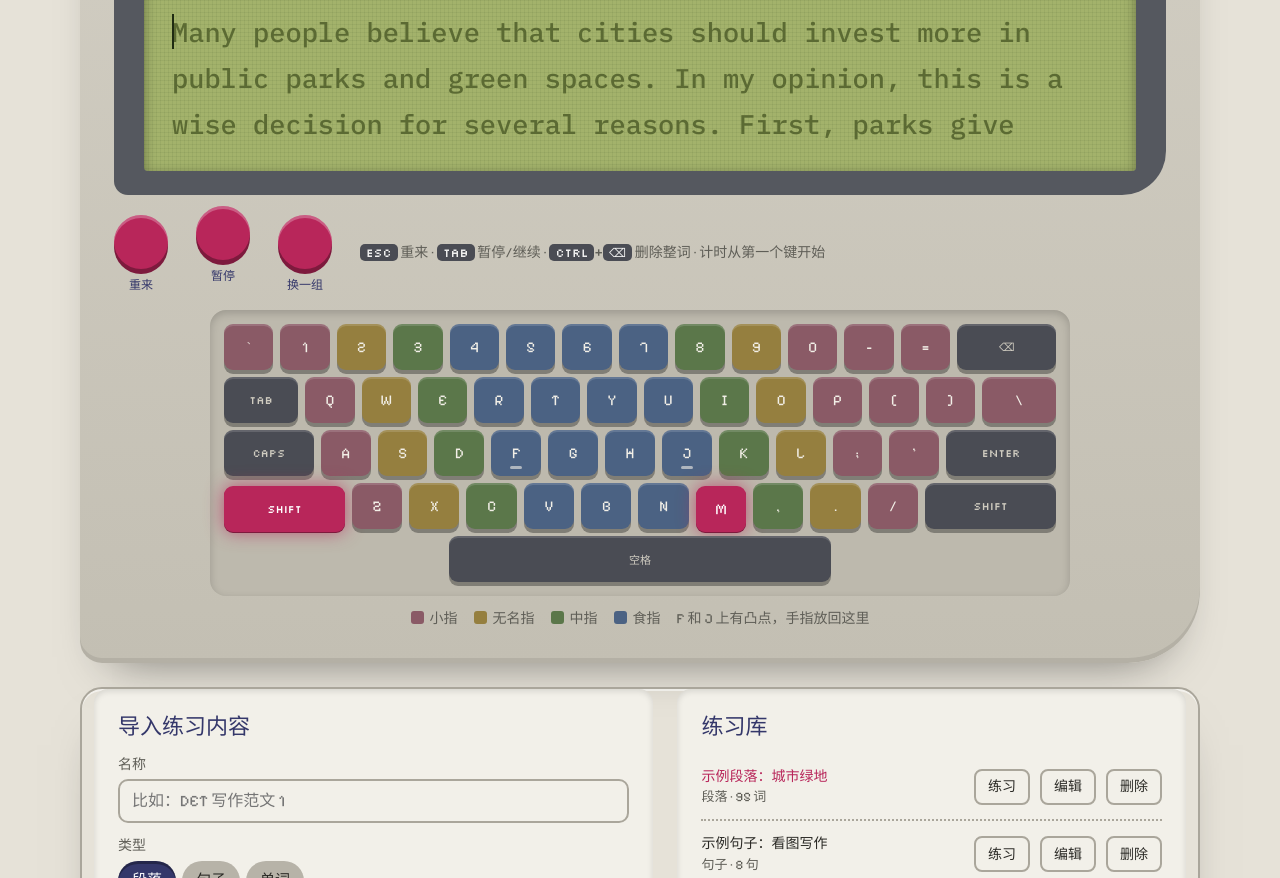
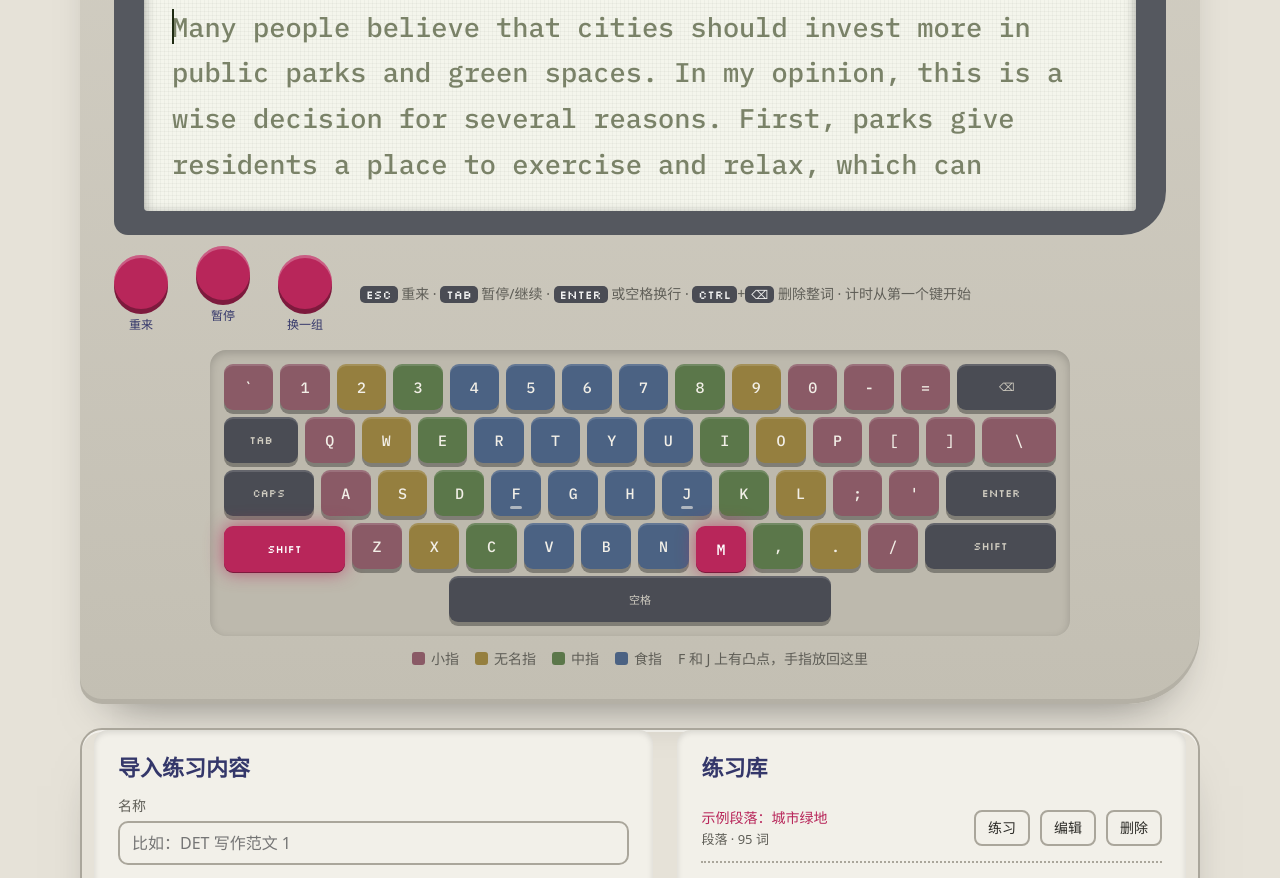
Before and after one commit to yuwen799/type-mate, a plain HTML site: page index.html in a window 1280 px wide. Shown: the part 420-1298 px from the top of the page. Drawn offline with Linux system fonts and the light colour scheme.

Commit message:
Keep line breaks while typing, plainer UI font, lighter screen
Co-Authored-By: Claude Opus 5.5 <noreply@anthropic.com>
Claude-Session: https://claude.ai/code/session_01AyZwVwZ5VDGXEcxcLPy8jD

```diff
--- a/index.html
+++ b/index.html
@@ -11,11 +11,12 @@
 /* VOICE: playful but focused — a pocket practice machine, the line you type is the only bright thing
    IDEA: a grey-plastic handheld with an olive dot-matrix LCD; the keyboard below is its rubber keypad
    PICTURE: the LCD (stats + three-line text strip) sitting in its dark bezel, full keypad under it
-   COLOUR and TYPE: plastic #d6d2c7, bezel #55585f, LCD #a3b26b with ink #1f2b12, magenta buttons; Pixelify Sans + Silkscreen
+   COLOUR and TYPE: plastic #d6d2c7, bezel #55585f, pale LCD #f4f5ec with ink #1f2b12, magenta buttons; Pixelify Sans + Silkscreen
    LAYOUT: one device body holds header, chips, screen, buttons, keypad; library and history as smaller plastic panels below */
-:root{color-scheme:light;--bg:#e6e2d8;--shell:#d6d2c7;--shell2:#c3bfb3;--bez:#55585f;--lcd:#a3b26b;--px:#1f2b12;--px2:#65743a;--ink:#2b2a26;--mute:#5f5e57;--navy:#34376a;--mag:#b8265a;--mag2:#7d1a3d;--line:#aaa69b;--field:#f2f0e9}
+:root{color-scheme:light;--bg:#e6e2d8;--shell:#d6d2c7;--shell2:#c3bfb3;--bez:#55585f;--lcd:#f4f5ec;--px:#1f2b12;--px2:#65743a;--ink:#2b2a26;--mute:#5f5e57;--navy:#34376a;--mag:#b8265a;--mag2:#7d1a3d;--line:#aaa69b;--field:#f2f0e9}
 *{box-sizing:border-box;min-width:0}
-body{margin:0;background:var(--bg);color:var(--ink);font:16px/1.55 "Pixelify Sans",system-ui,"PingFang SC","Microsoft YaHei",sans-serif;overflow-x:clip}
+body{margin:0;background:var(--bg);color:var(--ink);font:16px/1.55 system-ui,-apple-system,"Segoe UI","PingFang SC","Microsoft YaHei",sans-serif;overflow-x:clip}
+.stat b,.rgrid b,.sum b{font-family:"Pixelify Sans",system-ui,sans-serif}
 button,select,input,textarea{font:inherit;color:inherit}
 button{cursor:pointer}
 :focus-visible{outline:3px solid var(--navy);outline-offset:2px}
@@ -24,8 +25,8 @@ button{cursor:pointer}
 .brand{font-family:Silkscreen,monospace}
 .head{display:flex;flex-wrap:wrap;gap:12px 24px;align-items:center;justify-content:space-between}
 h1{margin:0;font:400 clamp(26px,4vw,38px)/1.05 Silkscreen,monospace;color:var(--navy)}
-h1 small{display:block;font:14px "Pixelify Sans",sans-serif;color:var(--mute);margin-top:6px}
-h2{margin:0 0 14px;font:400 22px/1.2 Silkscreen,monospace;color:var(--navy)}
+h1 small{display:block;font-size:14px;font-family:system-ui,-apple-system,"PingFang SC",sans-serif;color:var(--mute);margin-top:6px}
+h2{margin:0 0 14px;font-size:22px;line-height:1.25;font-weight:600;color:var(--navy)}
 .pwr{display:flex;align-items:center;gap:8px;font:12px Silkscreen,monospace;color:var(--mute)}
 .pwr i{width:10px;height:10px;border-radius:50%;background:#e03a3a;box-shadow:0 0 8px #e03a3a}
 .pick{display:flex;align-items:center;gap:10px;font-size:14px;color:var(--mute)}
@@ -38,15 +39,16 @@ select{min-width:240px}
 .bezel{background:var(--bez);border-radius:14px 14px 44px 14px;padding:clamp(12px,2.4vw,24px) clamp(12px,3vw,30px);box-shadow:inset 0 2px 0 rgb(255 255 255/.12)}
 .bezel .lab{font:11px Silkscreen,monospace;color:#b9bcc4;margin:0 0 8px;display:flex;align-items:center;gap:8px}
 .bezel .lab::before,.bezel .lab::after{content:"";height:2px;flex:1;background:repeating-linear-gradient(90deg,#8a2a52 0 30px,#34376a 30px 60px)}
-.lcd{position:relative;background-color:var(--lcd);background-image:linear-gradient(rgb(30 45 15/.06) 1px,transparent 1px),linear-gradient(90deg,rgb(30 45 15/.06) 1px,transparent 1px);background-size:4px 4px;border-radius:4px;padding:clamp(14px,2.4vw,24px) clamp(14px,3vw,28px);box-shadow:inset 0 3px 12px rgb(0 0 0/.35);color:var(--px);text-shadow:2px 2px 0 rgb(31 43 18/.16)}
+.lcd{position:relative;background-color:var(--lcd);background-image:linear-gradient(rgb(30 45 15/.035) 1px,transparent 1px),linear-gradient(90deg,rgb(30 45 15/.035) 1px,transparent 1px);background-size:4px 4px;border-radius:4px;padding:clamp(14px,2.4vw,24px) clamp(14px,3vw,28px);box-shadow:inset 0 3px 12px rgb(0 0 0/.35);color:var(--px);text-shadow:2px 2px 0 rgb(31 43 18/.16)}
 .stats{display:flex;flex-wrap:wrap;gap:6px 36px;align-items:baseline;border-bottom:3px solid var(--px);padding-bottom:10px;margin-bottom:12px}
 .stat b{font-weight:600;font-size:clamp(28px,4vw,40px);font-variant-numeric:tabular-nums;line-height:1}
 .stat.big b{font-size:clamp(46px,7vw,72px)}
 .stat span{font-size:15px;margin-left:6px}
 .ime{font-size:15px;margin-left:auto;background:var(--px);color:var(--lcd);padding:2px 8px;text-shadow:none}
 .box{position:relative;cursor:text;text-shadow:none}
-.view{overflow:hidden;height:calc(3 * 1.7em);font:500 clamp(19px,2.5vw,27px)/1.7 "IBM Plex Mono",ui-monospace,Menlo,Consolas,monospace}
-#text{position:relative;transition:transform .15s steps(3);color:#5b6a33}
+.view{overflow:hidden;height:calc(4 * 1.7em);font:500 clamp(19px,2.5vw,27px)/1.7 "IBM Plex Mono",ui-monospace,Menlo,Consolas,monospace}
+#text{position:relative;transition:transform .15s steps(3);color:#7a8268}
+.c.nl{font-size:.75em;opacity:.45;padding-left:2px}.c.nl.ok{opacity:.7}.c.nl.bad{opacity:1}
 .w{white-space:nowrap}
 .c.ok{color:var(--px);font-weight:600}
 .c.bad{background:var(--px);color:var(--lcd);text-shadow:none}
@@ -76,7 +78,7 @@ select{min-width:240px}
 kbd{font:12px Silkscreen,monospace;background:#4a4c54;color:#eee;border-radius:5px;padding:1px 6px}
 #kb{margin:18px auto 0;display:flex;flex-direction:column;gap:7px;max-width:860px;background:#bdb9ad;padding:14px;border-radius:16px;box-shadow:inset 0 3px 8px rgb(0 0 0/.18)}
 .row{display:flex;gap:7px}
-.k{flex:1 1 0;height:46px;display:grid;place-items:center;border-radius:9px;font:500 15px "Pixelify Sans",monospace;background:var(--fc,#4a4c54);color:#f2efe7;position:relative;box-shadow:0 4px 0 rgb(0 0 0/.32),inset 0 2px 0 rgb(255 255 255/.14);transition:transform .06s}
+.k{flex:1 1 0;height:46px;display:grid;place-items:center;border-radius:9px;font:500 15px "IBM Plex Mono",ui-monospace,monospace;background:var(--fc,#4a4c54);color:#f2efe7;position:relative;box-shadow:0 4px 0 rgb(0 0 0/.32),inset 0 2px 0 rgb(255 255 255/.14);transition:transform .06s}
 .k.home::after{content:"";position:absolute;bottom:7px;width:12px;height:3px;border-radius:2px;background:currentColor;opacity:.6}
 .k.mod{background:#4a4c54;font:11px Silkscreen,monospace;color:#cfcbc0}
 .k.gap{visibility:hidden}
@@ -166,7 +168,7 @@ footer{text-align:center;font:12px Silkscreen,monospace;color:var(--mute);paddin
     <button class="rb" id="again"><i></i>重来</button>
     <button class="rb" id="pause" style="margin-top:-18px"><i></i><span id="pauseL">暂停</span></button>
     <button class="rb" id="next"><i></i>换一组</button>
-    <span class="tip"><kbd>Esc</kbd> 重来 · <kbd>Tab</kbd> 暂停/继续 · <kbd>Ctrl</kbd>+<kbd>⌫</kbd> 删除整词 · 计时从第一个键开始</span>
+    <span class="tip"><kbd>Esc</kbd> 重来 · <kbd>Tab</kbd> 暂停/继续 · <kbd>Enter</kbd> 或空格换行 · <kbd>Ctrl</kbd>+<kbd>⌫</kbd> 删除整词 · 计时从第一个键开始</span>
   </div>
   <div id="kbw"><div id="kb"></div>
     <div class="legend"><span><i class="f0"></i>小指</span><span><i class="f1"></i>无名指</span><span><i class="f2"></i>中指</span><span><i class="f3"></i>食指</span><span>F 和 J 上有凸点，手指放回这里</span></div>
@@ -232,17 +234,21 @@ function tokens(s){const t=clean(s.text);
   if(s.type==='word')return t.split(/[\s,;，；、]+/).filter(Boolean);
   if(s.type==='sent'){let l=t.split(/\n+/).map(x=>x.trim()).filter(Boolean);if(l.length<2)l=t.match(/[^.!?]+[.!?]+["')\]]*|[^.!?]+$/g)||[];return l.map(x=>x.trim().replace(/\s+/g,' ')).filter(Boolean)}
   const p=t.trim().replace(/\s+/g,' ');return p?[p]:[]}
+function segs(s){if(s.type!=='para')return tokens(s).map(x=>[x,1]);const r=[];
+  for(const l of clean(s.text).replace(/\r/g,'').split('\n')){const x=l.trim().replace(/[ \t]+/g,' ');if(x)r.push([x,1]);else if(r.length)r[r.length-1][1]++}return r}
 const shuffle=a=>{for(let i=a.length-1;i>0;i--){const j=Math.floor(Math.random()*(i+1));[a[i],a[j]]=[a[j],a[i]]}return a};
-function build(){const s=cur();let tk=tokens(s);if(!tk.length)tk=['empty'];const out=[];const tgt=cfg.dur>0?Math.max(600,cfg.dur*14):0;
-  do{out.push(...(cfg.shuffle&&s.type!=='para'?shuffle(tk.slice()):tk))}while(tgt&&out.join(' ').length<tgt);return out.join(' ')}
+let BR={};
+function build(){const s=cur();let base=segs(s);if(!base.length)base=[['empty',1]];const out=[];let len=0;const tgt=cfg.dur>0?Math.max(600,cfg.dur*14):0;
+  do{const b=base.map(x=>x.slice());if(cfg.shuffle&&s.type!=='para')shuffle(b);if(s.type==='para')b[b.length-1][1]=Math.max(2,b[b.length-1][1]);out.push(...b);len=out.reduce((a,x)=>a+x[0].length+1,0)}while(tgt&&len<tgt);
+  let t='';BR={};out.forEach(([x,n],i)=>{t+=x;if(i<out.length-1){BR[t.length]=n;t+='\n'}});return t}
 
 const box=$('#box'),text=$('#text'),ta=$('#ta'),stage=$('#stage');
 let T='',chars=[],car,idx,typed,keys,goodKeys,goodChars,errs,missed,started,done,t0,tick,paused=false,acc=0;
-const same=(a,b)=>a!==undefined&&(cfg.caseS?a===b:a.toLowerCase()===b.toLowerCase());
+const same=(a,b)=>a!==undefined&&(b==='\n'?(a==='\n'||a===' '):cfg.caseS?a===b:a.toLowerCase()===b.toLowerCase());
 const elapsed=()=>started?acc+(paused?0:(performance.now()-t0)/1000):0;
-function reset(){T=build();const ws=T.split(' ');
-  text.innerHTML=ws.map((w,i)=>'<span class="w">'+[...w].map(c=>'<span class="c">'+esc(c)+'</span>').join('')+'</span>'+(i<ws.length-1?'<span class="c sp"> </span>':'')).join('')+'<i id="caret"></i>';
-  chars=[...text.querySelectorAll('.c')];car=$('#caret');T=chars.map(c=>c.textContent).join('');
+function reset(){T=build();let h='',open=false;
+  for(let i=0;i<T.length;i++){const c=T[i];if(c===' '||c==='\n'){if(open){h+='</span>';open=false}h+=c===' '?'<span class="c sp"> </span>':'<span class="c nl">↵</span>'+'<br>'.repeat(BR[i]||1)}else{if(!open){h+='<span class="w">';open=true}h+='<span class="c">'+esc(c)+'</span>'}}
+  if(open)h+='</span>';text.innerHTML=h+'<i id="caret"></i>';chars=[...text.querySelectorAll('.c')];car=$('#caret');
   idx=0;typed=[];keys=0;goodKeys=0;goodChars=0;errs=0;missed={};started=false;done=false;paused=false;acc=0;clearInterval(tick);box.classList.remove('paused');$('#pauseL').textContent='暂停';$('#coverT').textContent='点这里，或直接开始打字';
   stage.classList.remove('done');box.classList.remove('running');stats(0);moveCaret();hiKey()}
 function moveCaret(){const c=chars[idx]||chars[chars.length-1];if(!c)return;const end=!chars[idx];
@@ -262,19 +268,19 @@ function type(ch){if(done||!chars.length)return;if(paused){resume();return}if(!s
   typed[idx]=ch;idx++;if(idx>=T.length){finish();return}moveCaret();hiKey()}
 function back(word){if(done||paused||!cfg.back||idx===0)return;
   const one=()=>{idx--;if(same(typed[idx],T[idx]))goodChars--;typed[idx]=undefined;mark(idx,'')};
-  if(word){while(idx>0&&T[idx-1]===' ')one();while(idx>0&&T[idx-1]!==' ')one()}else one();moveCaret();hiKey()}
+  if(word){const sp=c=>c===' '||c==='\n';while(idx>0&&sp(T[idx-1]))one();while(idx>0&&!sp(T[idx-1]))one()}else one();moveCaret();hiKey()}
 function finish(){if(done)return;done=true;clearInterval(tick);const el=Math.min(elapsed(),cfg.dur||1e9);paused=false;box.classList.remove('paused');stats(el);
   const m=Math.max(el,1)/60,w=Math.round(goodChars/5/m),a=keys?Math.round(goodKeys/keys*100):0;
   $('#rW').textContent=w;$('#rA').textContent=a+'%';$('#rR').textContent=Math.round(keys/5/m);$('#rC').textContent=goodChars+' / '+keys;$('#rD').textContent=fmt(el);
   const top=Object.entries(missed).sort((x,y)=>y[1]-x[1]).slice(0,8);
-  $('#rM').innerHTML=top.length?top.map(([k,n])=>'<span>'+(k===' '?'空格':esc(k))+' ×'+n+'</span>').join(''):'<span>没有错误，漂亮</span>';
+  $('#rM').innerHTML=top.length?top.map(([k,n])=>'<span>'+(k===' '?'空格':k==='\n'?'回车':esc(k))+' ×'+n+'</span>').join(''):'<span>没有错误，漂亮</span>';
   if(keys>=10){hist.unshift({d:Date.now(),n:cur().name,dur:cfg.dur,w,a});hist=hist.slice(0,50);LS.set('tp.hist',hist);drawHist()}
   stage.classList.add('done');box.classList.remove('running');hiKey();$('#again').focus()}
 
 const FING={};[['`1qaz',0],['2wsx',1],['3edc',2],['4rfv5tgb',3],['6yhn7ujm',4],['8ik,',5],['9ol.',6],["0p;/-['=]\\",7]].forEach(([s,f])=>[...s].forEach(c=>FING[c]=f));
 const SH={'~':'`','!':'1','@':'2','#':'3','$':'4','%':'5','^':'6','&':'7','*':'8','(':'9',')':'0','_':'-','+':'=','{':'[','}':']','|':'\\',':':';','"':"'",'<':',','>':'.','?':'/'};
 const M=(m,w,k)=>({m,w,k:k||''}),C=s=>[...s].map(c=>({c}));
-const KB=[[...C('`1234567890-='),M('⌫',2)],[M('Tab',1.5),...C('qwertyuiop[]'),{c:'\\',w:1.5}],[M('Caps',1.8),...C("asdfghjkl;'"),M('Enter',2.2)],[M('Shift',2.4,'shiftL'),...C('zxcvbnm,./'),M('Shift',2.6,'shiftR')],[{g:4},M('空格',7,' '),{g:4}]];
+const KB=[[...C('`1234567890-='),M('⌫',2)],[M('Tab',1.5),...C('qwertyuiop[]'),{c:'\\',w:1.5}],[M('Caps',1.8),...C("asdfghjkl;'"),M('Enter',2.2,'\n')],[M('Shift',2.4,'shiftL'),...C('zxcvbnm,./'),M('Shift',2.6,'shiftR')],[{g:4},M('空格',7,' '),{g:4}]];
 $('#kb').innerHTML=KB.map(r=>'<div class="row">'+r.map(x=>x.g?'<b class="k gap" style="flex-grow:'+x.g+'"></b>':x.m?'<b class="k mod" style="flex-grow:'+x.w+'" data-k="'+esc(x.k)+'">'+esc(x.m)+'</b>':'<b class="k f'+FING[x.c]+(x.c==='f'||x.c==='j'?' home':'')+'"'+(x.w?' style="flex-grow:'+x.w+'"':'')+' data-k="'+esc(x.c)+'">'+esc(x.c.toUpperCase())+'</b>').join('')+'</div>').join('');
 const kbKeys=[...document.querySelectorAll('#kb .k[data-k]')].filter(k=>k.dataset.k!=='');
 function hiKey(){kbKeys.forEach(k=>k.classList.remove('on'));if(!cfg.kb||done)return;const e=T[idx];if(e===undefined)return;
@@ -290,6 +296,7 @@ document.addEventListener('keydown',e=>{if(fieldFocused())return;
   if(document.activeElement&&document.activeElement.tagName==='BUTTON'&&(e.key==='Enter'||e.key===' '))return;
   if(e.ctrlKey||e.metaKey||e.altKey){if(e.key==='Backspace'&&!e.metaKey){e.preventDefault();ta.focus();back(true)}return}
   if(e.key==='Backspace'){e.preventDefault();ta.focus();back(false);return}
+  if(e.key==='Enter'){e.preventDefault();$('#ime').hidden=true;if(document.activeElement!==ta)ta.focus();type('\n');return}
   if(e.key.length===1){e.preventDefault();$('#ime').hidden=true;if(document.activeElement!==ta)ta.focus();type(e.key)}});
 ta.addEventListener('input',()=>{const v=ta.value;ta.value='';for(const c of clean(v))type(c)});
 ta.addEventListener('focus',()=>box.classList.remove('blur'));
```
